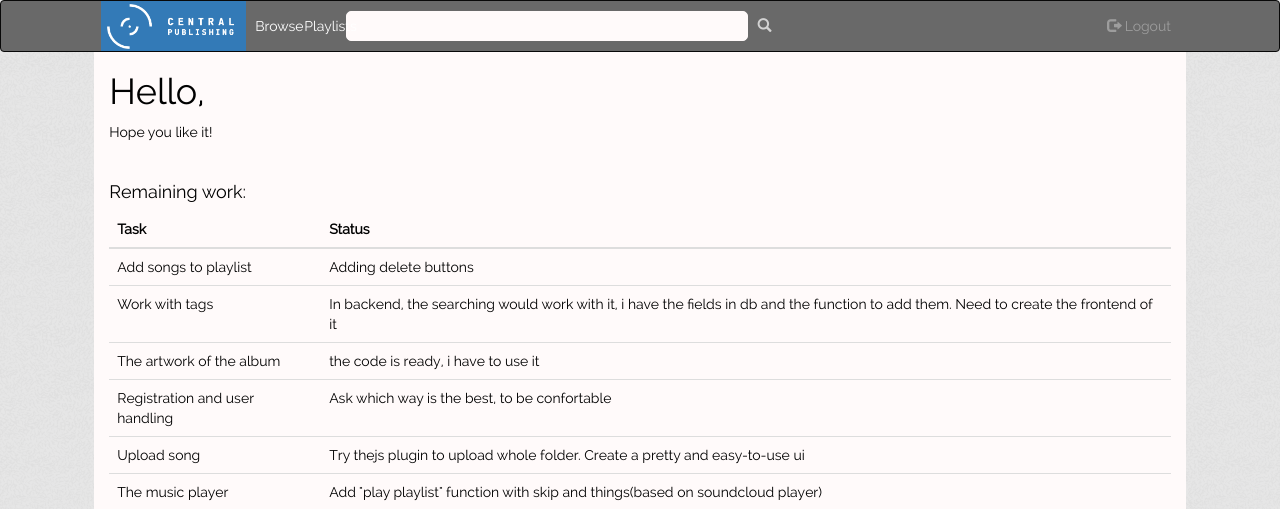
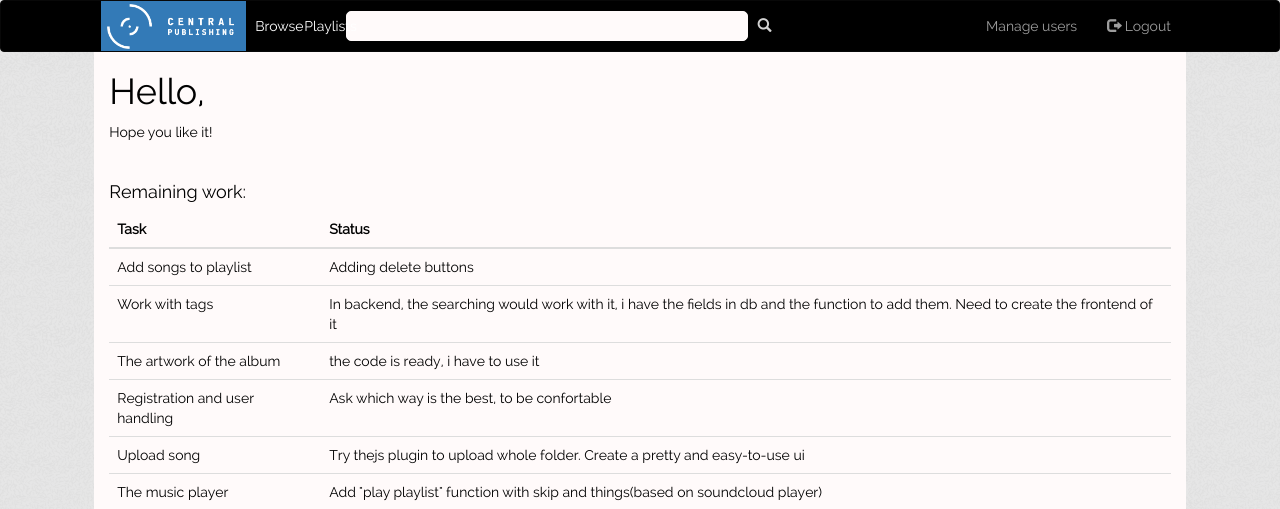
Before and after one commit to annakertesz/centralNew, a Django app: page /home/ in a window 1280 px wide. Shown: the top 509 px of the page. Run offline with Django 3.2, Linux system fonts and the light colour scheme; the visitor is signed in with stand-in values (Sample User, id 1); data that the repository does not hold is empty; some libraries are stand-ins or nearby versions; some web fonts are replaced.

Commit message:
some change

```diff
--- a/central_publishing_new/settings.py
+++ b/central_publishing_new/settings.py
@@ -115,8 +115,8 @@ WSGI_APPLICATION = 'central_publishing_new.wsgi.application'
 DATABASES = {
     'default': {
         'ENGINE': 'django.db.backends.sqlite3',
-        'NAME': '/home/centralpublishing/centralNew/central',
-        # 'NAME': 'central',
+        # 'NAME': '/home/centralpublishing/centralNew/central',
+        'NAME': 'central',
 
     }
 }
--- a/static/css/style.css
+++ b/static/css/style.css
@@ -1,5 +1,5 @@
 #custom-navbar{
-    background-color: dimgrey;
+    background-color: #000000;
     margin: 0;
     padding-left: 5.5%;
 }
--- a/static/js/table.js
+++ b/static/js/table.js
@@ -8,6 +8,7 @@ var show_album = function () {
 
 
 filter_table = function (url) {
+        var is_staff = $("#is_staff").val();
         $("#song_table tr").remove();
         var table = document.getElementById("song_table");
         $.getJSON(url, function(result){
@@ -16,33 +17,43 @@ filter_table = function (url) {
                 var cell1 = row.insertCell(0);
                 cell1.className = "col-md-1";
                 var cell2 = row.insertCell(1);
-                cell2.className = "col-md-9";
+                if (is_staff) cell2.className = "col-md-8";
+                else cell2.className = "col-md-9";
+
                 var cell3 = row.insertCell(2);
                 cell3.className = "col-md-1";
                 var cell4 = row.insertCell(3);
                 cell4.className = "col-md-1";
 
 
+
                 cell1.innerHTML = '<button id="play" class="btn btn-primary" onclick="play(\'' + song_field.path + '\')">' +
                     '<i class="glyphicon glyphicon-play"></i></button></td>';
                 cell2.innerHTML = '<p>'+song_field.artist.artist_name+'</br><strong>'+song_field.name+'</strong></p>';
-                cell3.innerHTML ='<a href="/download/?path=' + song_field.path + '"><i class="glyphicon glyphicon-download icon"></i></a>'+
-                        "<i class='glyphicon glyphicon-shopping-cart icon'></i>";
+
 
                 $.getJSON("/api/playlists/", function (result) {
                     var new_playlist_str = "<button class='new_playlist_btn no_button' value='"+song_field.id+"'>new playlist</button>";
                     var popover_str ="<ul>";
                     $.each(result, function (i, playlist_field) {
                         var attribute_list = playlist_field.id + "," + song_field.id;
-                        popover_str += "<li><button class='popover_btn no_button' value='"+attribute_list+"'>"+playlist_field.playlist_name+"</button></li>";
+                        popover_str += "<button class='popover_btn no_button' value='"+attribute_list+"'>"+playlist_field.playlist_name+"</button>";
                     });
                     popover_str += "</ul>";
                     console.log(popover_str);
-                     cell4.innerHTML =
+                     cell3.innerHTML =
                         '<a tabindex="0" role="button" data-html="true" data-placement="left" data-toggle="popover" data-trigger="focus" ' +
                         'title="'+new_playlist_str+'" data-content="'+ popover_str + '">Add to playlist</a>';
                     $('[data-toggle="popover"]').popover();
                 });
+                cell4.innerHTML ='<a href="/download/?path=' + song_field.path + '"><i class="glyphicon glyphicon-download icon"></i></a>'+
+                        "<i class='glyphicon glyphicon-shopping-cart icon'></i>";
+                if (is_staff){
+                    cell4.innerHTML = '<a href="/download/?path=' + song_field.path + '"><i class="glyphicon glyphicon-download icon"></i></a>'+
+                        "<i class='glyphicon glyphicon-shopping-cart icon'></i>"+
+                        '<a href="#"><i class="glyphicon glyphicon-edit icon"></i></a>' +
+                        '<a href="#"><i class="glyphicon glyphicon-trash icon"></i></a>';
+                }
             });
         });
 
@@ -50,6 +61,7 @@ filter_table = function (url) {
 
 $(document).ready(function() {
 
+    // alert(is_staff);
     $(document).on("click", ".popover_btn", function() {
             attributes = $(this).val().split(",");
             var playlist_id=attributes[0];
--- a/templates/collection/browser/browser.html
+++ b/templates/collection/browser/browser.html
@@ -1,4 +1,7 @@
 <div class="container-fluid col-md-12" id="main_table">
+    {% if user.is_staff %}
+      <a  href="#"><span class="glyphicon glyphicon-plus icon"></span></a>
+    {% endif %}
     <div class="container-fluid">
         <table class="table table-condensed">
             <tbody id="song_table">
--- a/templates/collection/elements/navbar.html
+++ b/templates/collection/elements/navbar.html
@@ -15,6 +15,7 @@
         <li class="menu-li"><button class="menu_button" onclick="show_browser()">Browse</button></li>
         <li class="menu-li"><button class="menu_button" onclick="show_playlists()">Playlists</button></li>
 
+
       </ul>
             <input type="text" id="search_field">
             <button  id="search_button" onclick="search()">
@@ -22,6 +23,9 @@
             </button>
 {#        <button class="menu_button btn-primary" id="search_button" onclick="filter_table('/api/songs')">all</button>#}
       <ul class="nav navbar-nav navbar-right" id="logout">
+        {% if user.is_staff %}
+          <li class="menu-li"><a class="menu_button" href="#">Manage users</a></li>
+        {% endif %}
         <li><a href="/logout"><span class="glyphicon glyphicon-log-out"></span> Logout</a></li>
       </ul>
     </div>
--- a/templates/collection/home.html
+++ b/templates/collection/home.html
@@ -19,7 +19,7 @@
     </head>
 
     <body>
-
+        <input type="hidden" id="is_staff" value="{{ user.is_staff }}">
         {% include "collection/elements/navbar.html" %}
         <div class="row">
             <div class="col-md-1"></div>
```
